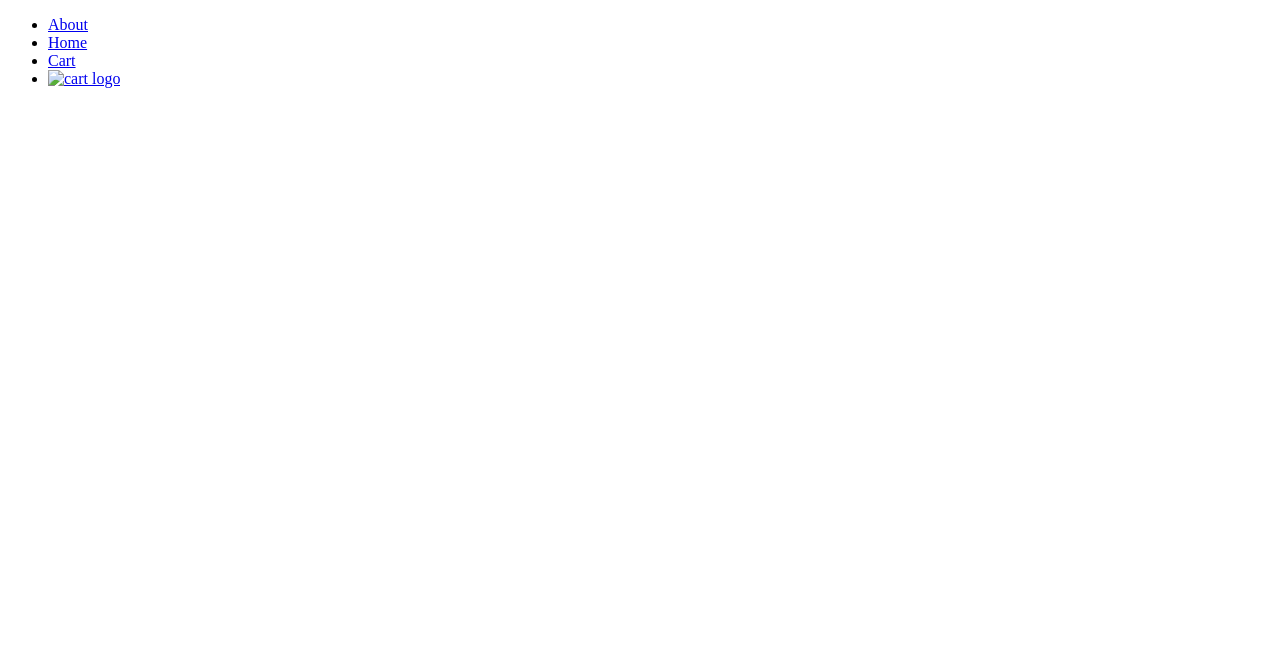
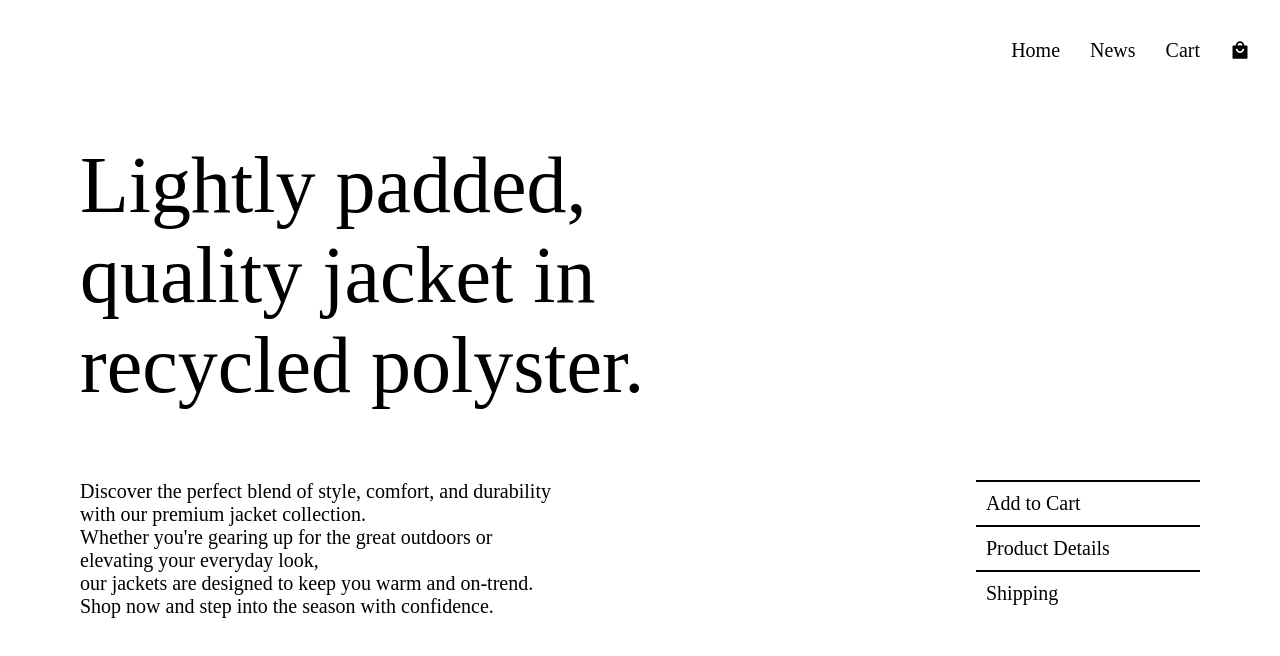
Before and after one commit to suyashCodes07/CSS-PROJECTS, a plain HTML site: page index.html in a window 1280 px wide. Drawn offline with nearby package versions, Linux system fonts and the light colour scheme.

Commit message:
Created Nav and Hero section

```diff
--- a/index.html
+++ b/index.html
@@ -4,15 +4,36 @@
     <meta charset="UTF-8">
     <meta name="viewport" content="width=device-width, initial-scale=1.0">
     <title>Document</title>
+    <link rel="stylesheet" href="style.css">
+    <link
+    href="https://cdn.jsdelivr.net/npm/remixicon@4.5.0/fonts/remixicon.css"
+    rel="stylesheet"
+/>
 </head>
 <body>
-    <div class="navbar">
-        <ul>
-            <li><a href="#">About</a></li>
-            <li><a href="#">Home</a></li>
-            <li><a href="#">Cart</a></li>
-            <li><a href="#"><img src="logo.png" alt="cart logo" srcset=""></a></li>
-        </ul>
+    <div id="main">
+        <div class="navbar">
+            <h4>Home</h4>
+            <h4>News</h4>
+            <h4>Cart</h4>
+            <i class="ri-shopping-bag-4-fill"></i>
+        </div>
+        <div id="center">
+            <h1>Lightly padded, <br> quality jacket in <br> recycled polyster.</h1>
+        </div>
+        <div id="center-down">
+            <div id="text-para">
+                 <p>Discover the perfect blend of style, comfort, and durability with our premium jacket collection. <br>Whether you're gearing up for the great outdoors or elevating your everyday look, <br> our jackets are designed to keep you warm and on-trend. <br> Shop now and step into the season with confidence.</p>
+            </div>
+            <div id="list">
+                    <a href="#">Add to Cart</a>
+                    <a href="#">Product Details</a>
+                    <a href="#">Shipping</a>
+            </div>
+
+
+
+        </div>
     </div>
 </body>
 </html>
--- a/style.css
+++ b/style.css
@@ -0,0 +1,71 @@
+*{
+    margin: 0;
+    padding: 0;
+    box-sizing: border-box;
+    font-family: 'Gilroy';
+}
+
+html, body{
+    height: 100%;
+    width: 100%;
+}
+
+#main{
+    height: 100%;
+    width: 100%;
+}
+
+.navbar{
+    height: 100px;
+    width: 100%;
+    display: flex;
+    align-items: center;
+    justify-content: end;
+    padding: 0 30px;
+    gap: 30px;
+}
+
+.navbar h4 {
+    font-size: 20px;
+    font-weight: 500;
+}
+
+.navbar i{
+    font-size: 20px;
+}
+
+#center{
+    padding: 40px 80px;
+}
+#center h1{
+    font-size: 80px;
+    font-weight: 500;
+    line-height: 90px;
+}
+
+#center-down{
+    display: flex;
+    justify-content: space-between;
+    margin-top: 30px;
+}
+
+#text-para{
+    width: 50%;
+    font-size: 20px;
+    padding: 0 80px;
+    font-weight: 500;
+}
+
+#list{
+    padding: 0 80px;
+    width: 30%;
+}
+#list a{
+    text-decoration: none;
+    color: black;
+    font-size: 20px;
+    font-weight: 500;
+    display: flex;
+    padding: 10px;
+    border-top: 2px solid black;
+}
```
